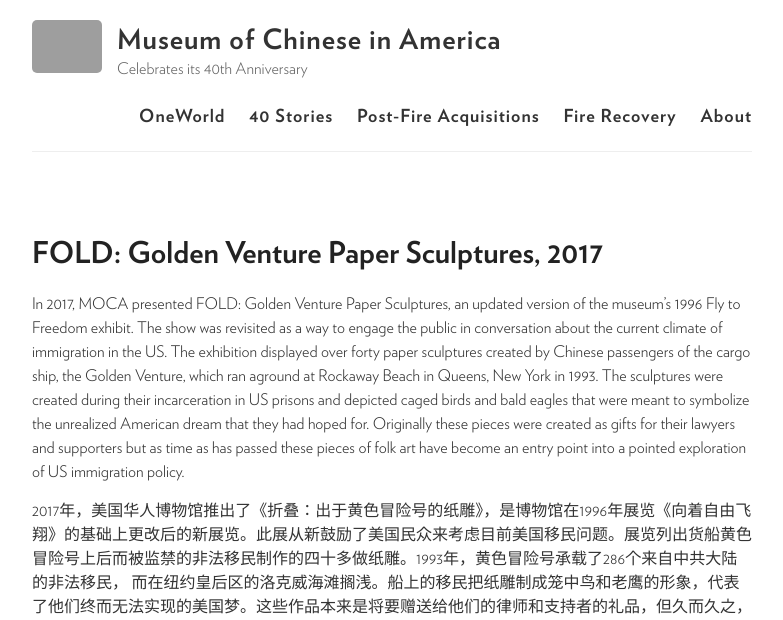
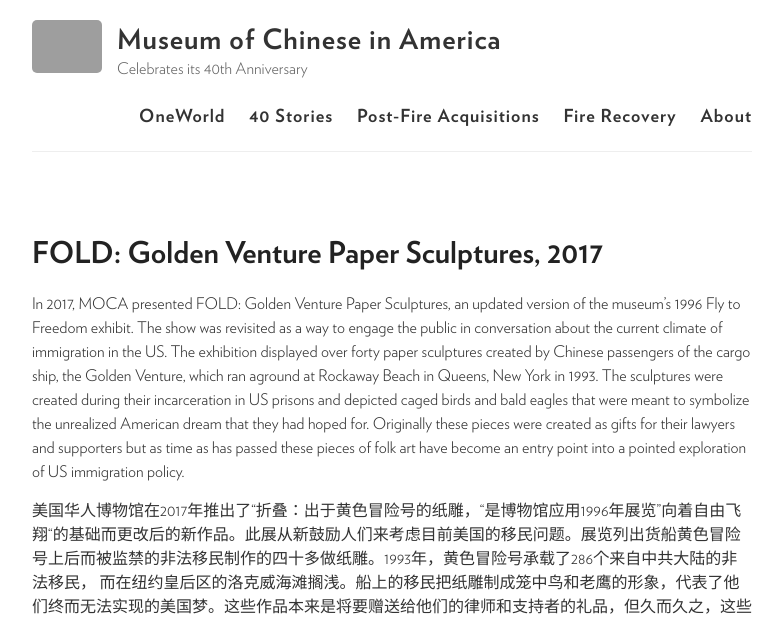
Before and after one commit to moca40/moca40.github.io, a Jekyll site: the page built from _stories/2017-01-01-fold.md, in a window 1280 px wide. Shown: the top 620 px of the page, without its empty margins (248-1031 px from the left). Built offline with Jekyll 4.4.1, drawn with Linux system fonts in a browser that asks for light colours; some of the changed text lies outside the part shown; grey boxes are pictures that could not be loaded.

Commit message:
Update 2017-01-01-fold.md

```diff
--- a/_stories/2017-01-01-fold.md
+++ b/_stories/2017-01-01-fold.md
@@ -8,6 +8,6 @@
 
 In 2017, MOCA presented FOLD: Golden Venture Paper Sculptures, an updated version of the museum’s 1996 Fly to Freedom exhibit.  The show was revisited as a way to engage the public in conversation about the current climate of  immigration in the US. The exhibition displayed over forty paper sculptures created by Chinese passengers of the cargo ship, the Golden Venture, which ran aground at Rockaway Beach in Queens, New York in 1993.  The sculptures were created during their incarceration in US prisons and depicted caged birds and bald eagles that were meant to symbolize the unrealized American dream that they had hoped for.   Originally these pieces were created as gifts for their lawyers and supporters but as time as has passed these pieces of folk art have become an entry point into a pointed exploration of US immigration policy.
 
-2017年，美国华人博物馆推出了《折叠：出于黄色冒险号的纸雕》，是博物馆在1996年展览《向着自由飞翔》的基础上更改后的新展览。此展从新鼓励了美国民众来考虑目前美国移民问题。展览列出货船黄色冒险号上后而被监禁的非法移民制作的四十多做纸雕。1993年，黄色冒险号承载了286个来自中共大陆的非法移民， 而在纽约皇后区的洛克威海滩搁浅。船上的移民把纸雕制成笼中鸟和老鹰的形象，代表了他们终而无法实现的美国梦。这些作品本来是将要赠送给他们的律师和支持者的礼品，但久而久之，这些民间作品成为了讨论美国移民政策的一个切入点。
+美国华人博物馆在2017年推出了“折叠：出于黄色冒险号的纸雕，“是博物馆应用1996年展览”向着自由飞翔“的基础而更改后的新作品。此展从新鼓励人们来考虑目前美国的移民问题。展览列出货船黄色冒险号上后而被监禁的非法移民制作的四十多做纸雕。1993年，黄色冒险号承载了286个来自中共大陆的非法移民， 而在纽约皇后区的洛克威海滩搁浅。船上的移民把纸雕制成笼中鸟和老鹰的形象，代表了他们终而无法实现的美国梦。这些作品本来是将要赠送给他们的律师和支持者的礼品，但久而久之，这些民间作品变成了美国移民政策议论上的一个切入点。
 
 {% include slideshow.html %}
```
